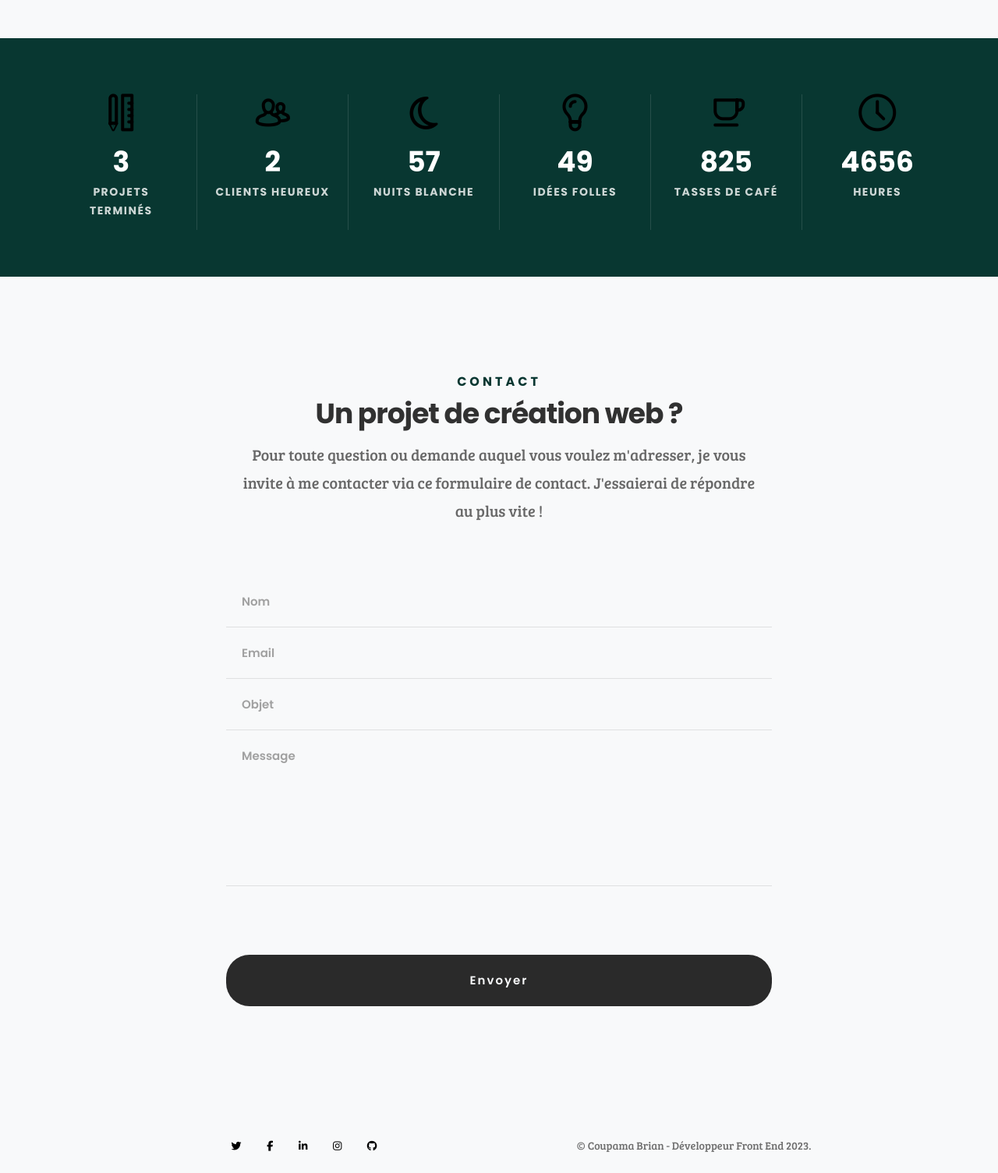
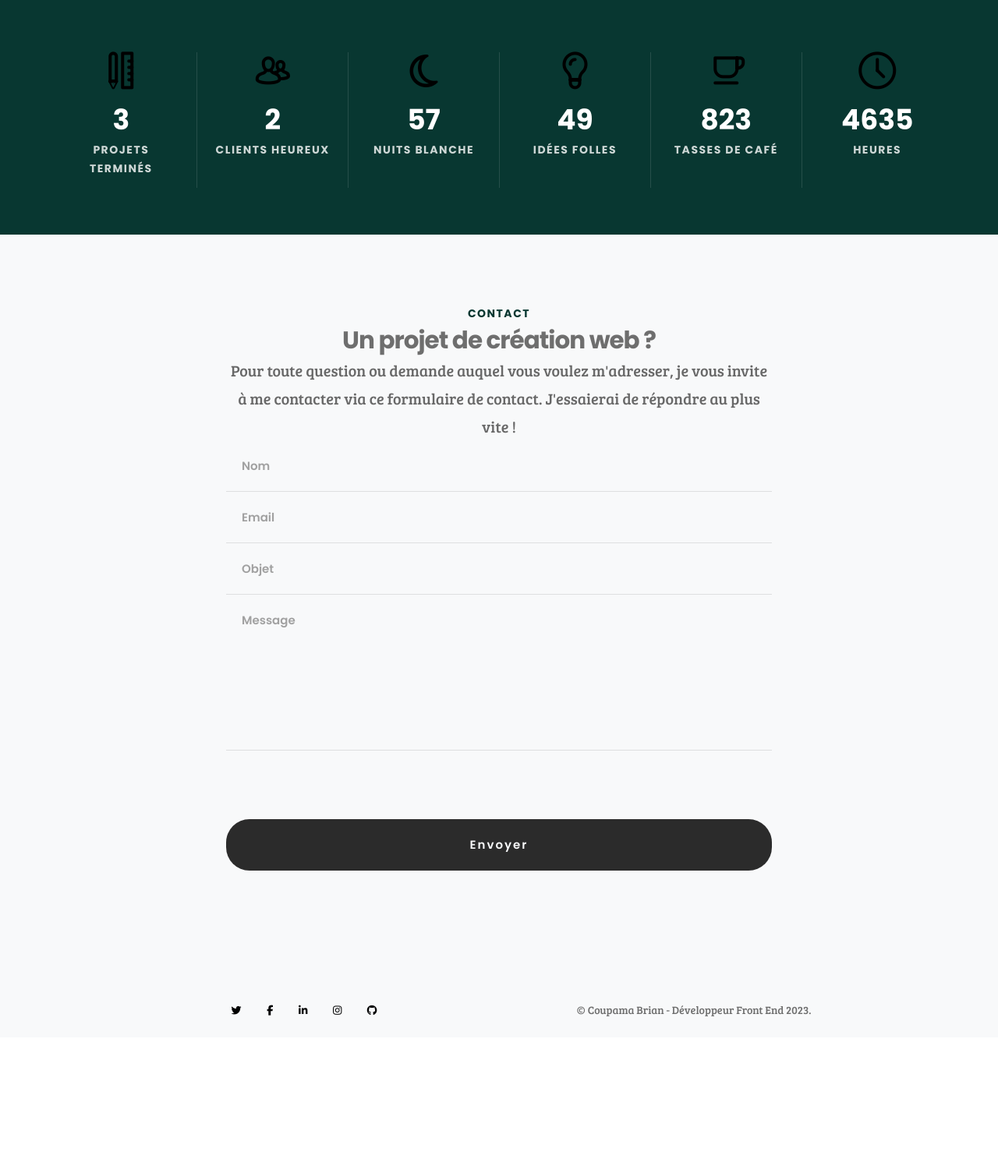
Before and after one commit to Brian027/Portfolio, a PHP site: page / in a window 1280 px wide. Shown: the part 3193-4698 px from the top of the page at 78% size. After the commit the page ends 4497 px from the top, so only its background shows below. Run offline with PHP 8.4, Linux system fonts and the light colour scheme; some libraries are stand-ins or nearby versions; some web fonts are replaced.

Commit message:
PortFolioSave6

```diff
--- a/css-global/contact-global.css
+++ b/css-global/contact-global.css
@@ -6,9 +6,54 @@
 
 #contact {
     background-color: #f8f9fa;
-    padding-top: 12rem;
+    padding-top: 9rem;
     padding-bottom: 7.2rem;
     transition: background-color 0.3s ease;
+  }
+
+  #contact .intro-info {
+    display: flex;
+    flex-direction: column;
+    align-items: center;
+    max-width: 700px;
+    margin: 0 auto;
+  }
+
+  #contact .intro-info span {
+    overflow: hidden;
+    display: inline-block;
+  }
+
+  #contact .intro-info span h5 {
+    color: #083731;
+    transform: translateY(100%);
+    margin: 0;
+  }
+
+  #contact .intro-info span h1 {
+    text-align: center;
+    transform: translateY(100%);
+    margin: 0;
+  }
+
+  #contact .intro-info span .lead {
+    word-wrap: break-word;
+    text-align: center;
+    transform: translateY(100%);
+    margin: 0;
+  }
+
+  #contact .intro-info span h5.active, #contact .intro-info span h1.active, #contact .intro-info span .lead.active {
+    animation: animTextContact 1s ease-out forwards;
+  }
+
+  @keyframes animTextContact {
+    0% {
+      transform: translateY(100%);
+    }
+    100% {
+      transform: translateY(0);
+    }
   }
 
   body.dark #contact {
@@ -25,13 +70,40 @@
     color: #000;
   }
 
-  #contact .section-intro h5 {
-    color: #083731;
+  @media only screen and (max-width: 768px) {
+    #portfolio .intro-info {
+      max-width: 650px;
+    }
+    #portfolio .intro-info h1 {
+      font-size: 3rem;
+    }
+  }
+  @media only screen and (max-width: 600px) {
+    #portfolio .intro-info h1 {
+      font-size: 2.6rem;
+    }
+    #portfolio .intro-info h5 {
+      font-size: 1.5rem;
+      letter-spacing: 0.3rem;
+    }
+  }
+  @media only screen and (max-width: 400px) {
+    #portfolio .intro-info h1 {
+      font-size: 2.4rem;
+    }
   }
 
   /* contact form */
   .contact-form {
     max-width: 740px;
+    visibility: hidden;
+    opacity: 0;
+    transition: opacity 1s ease-out;
+  }
+
+  .contact-form.active {
+    visibility: visible;
+    opacity: 1;
   }
 
   #contact form {
@@ -86,6 +158,14 @@
     width: 100%;
     margin-bottom: 0;
     border: none;
+    color: #151515;
+  }
+
+  body.dark #contact input[type="text"],
+  body.dark #contact input[type="password"],
+  body.dark #contact input[type="email"],
+  body.dark #contact textarea {
+    color: #f8f9fa;
   }
 
   body.dark #contact input[type="text"],
@@ -112,13 +192,20 @@
     border-color: #083731 !important;
     color: #151515;
   }
+
+  body.dark #contact input[type="text"]:focus,
+  body.dark #contact input[type="password"]:focus,
+  body.dark #contact input[type="email"]:focus {
+    color: #f8f9fa;
+  }
+
   #contact textarea {
     min-height: 20rem;
     padding: 1.8rem 2rem;
   }
   #contact textarea:focus {
     border-color: #083731 !important;
-    color: #ffffff;
+    color: #151515;
   }
 
   #contact .contact-form .form-field textarea {
--- a/index.html
+++ b/index.html
@@ -120,7 +120,7 @@
 			</div>
 			<div class="scrollToPfo">
 				<p class="scrollToPortfolio" href="#pfo" aria-label="Scroll to Portfolio" class="scrollsection">scroll me</p>
-				<span class="arrow"></span>
+				<i class="fa-solid fa-arrow-down-long"></i>
 			</div>
 		</section>
 
@@ -128,9 +128,9 @@
    		================================================== -->
 		<section class="portfolio" id="pfo">
 			<div class="intro-info">
-				<h5>Portfolio</h5>
-				<h1>Découvrez certaines de mes œuvres.</h1>
-				<p class="lead">Photographies, sites web, activités, voyages et projets future !</p>
+				<span><h5>Portfolio</h5></span>
+				<span><h1>Découvrez certaines de mes œuvres.</h1></span>
+				<span><p class="lead">Photographies, sites web, activités, voyages et projets future !</p></span>
 			</div>
 			<div class="grid-container">
 				<div class="grid-item">
@@ -341,19 +341,12 @@
 		<!-- contact -->
 
 		<section id="contact">
-
-			<div class="row section-intro">
-				<div class="col-twelve">
-
-					<h5>Contact</h5>
-					<h1>Un projet de création web ?</h1>
-
-					<p class="lead">Pour toute question ou demande auquel vous voulez m'adresser, je vous invite à me
-						contacter via ce formulaire de contact. J'essaierai de répondre au plus vite !</p>
-
-				</div>
+			<div class="intro-info">
+				<span><h5>Contact</h5></span>
+				<span><h1>Un projet de création web ?</h1></span>
+				<span><p class="lead">Pour toute question ou demande auquel vous voulez m'adresser, je vous invite à me
+					contacter via ce formulaire de contact. J'essaierai de répondre au plus vite !</p></span>
 			</div>
-
 			<div class="row contact-form">
 
 				<div class="col-twelve">
```
Also changed, not shown: about/about.html (+7 -13 lines), about/about.js (+50 -13 lines), css-global/style.css (+37 -13 lines), js/main.js (+37 -0 lines), js/script.js (+26 -22 lines).
